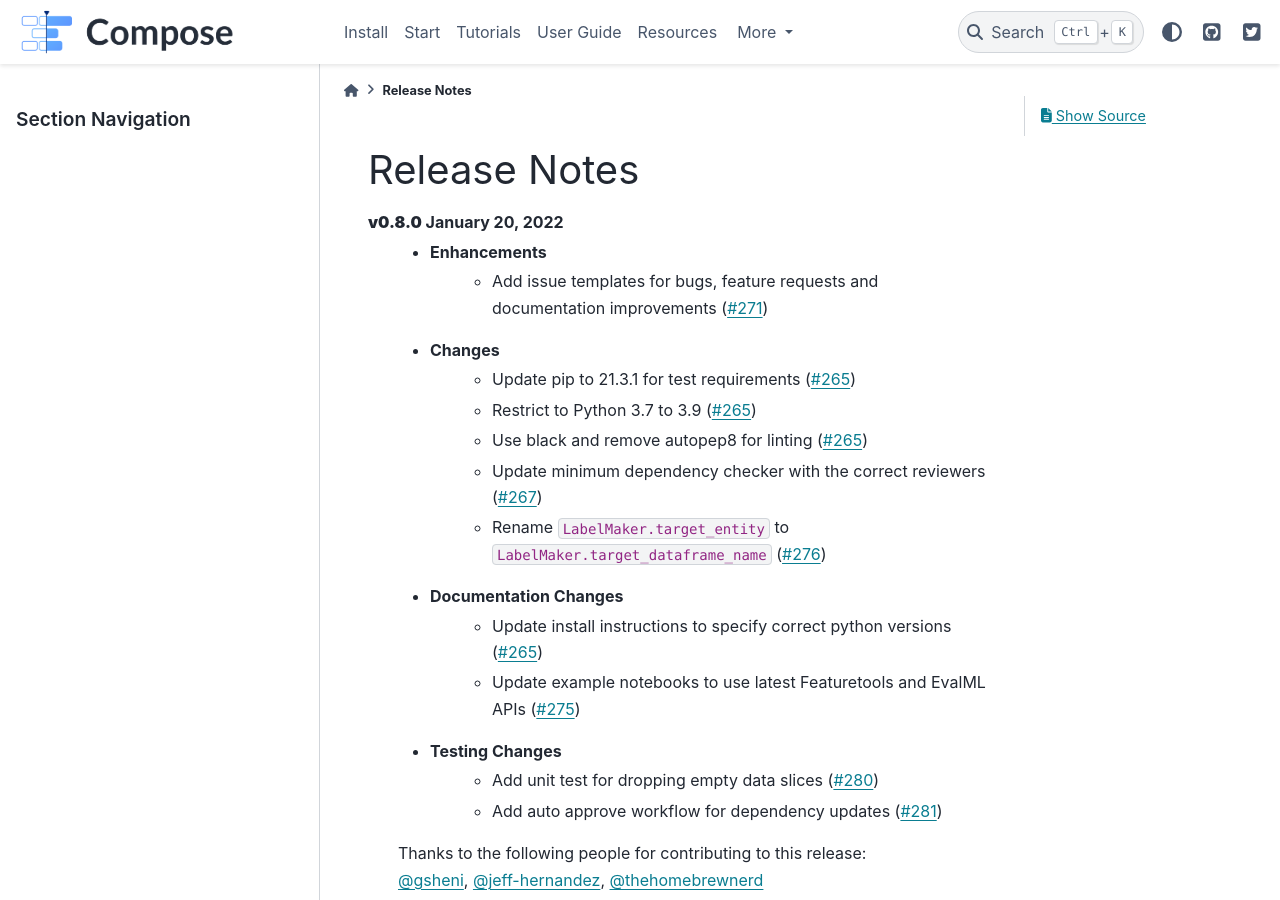
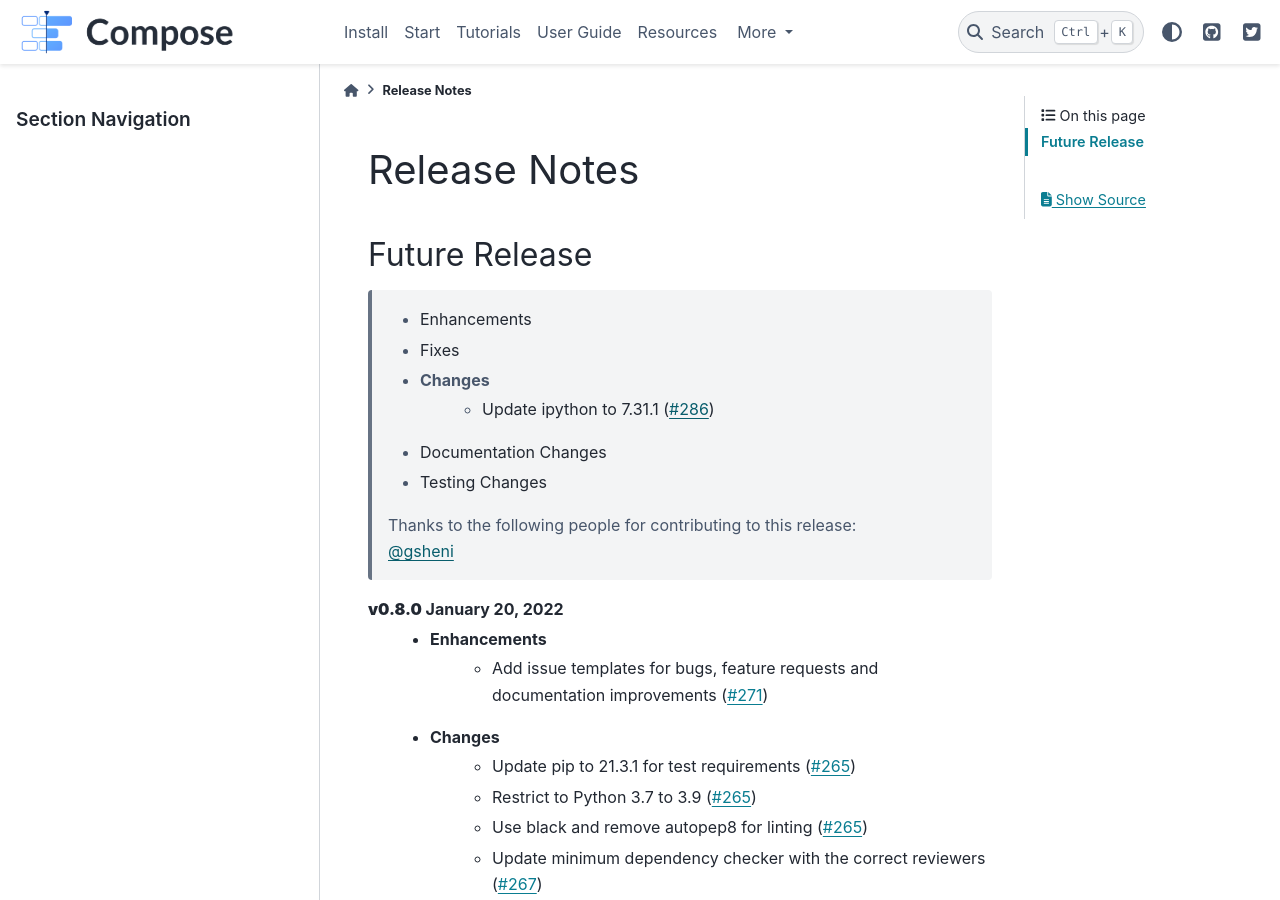
Before and after one commit to alteryx/compose, a Sphinx documentation site: the page built from docs/source/release_notes.rst, in a window 1280 px wide and 900 px high. Built offline with Sphinx 7.4.7 and the PyData theme 0.15.4, drawn with Linux system fonts in a browser that asks for light colours; comment, search, counter and statistics services are not loaded.

Commit message:
Update release_notes.rst

```diff
--- a/docs/source/release_notes.rst
+++ b/docs/source/release_notes.rst
@@ -2,15 +2,17 @@
 Release Notes
 =============
 
-.. Future Release
-  ==============
+Future Release
+==============
     * Enhancements
     * Fixes
     * Changes
+        * Update ipython to 7.31.1 (:pr:`286`)
     * Documentation Changes
     * Testing Changes
 
-.. Thanks to the following people for contributing to this release:
+    | Thanks to the following people for contributing to this release:
+    | :user:`gsheni`
 
 **v0.8.0** January 20, 2022
     * Enhancements
```
